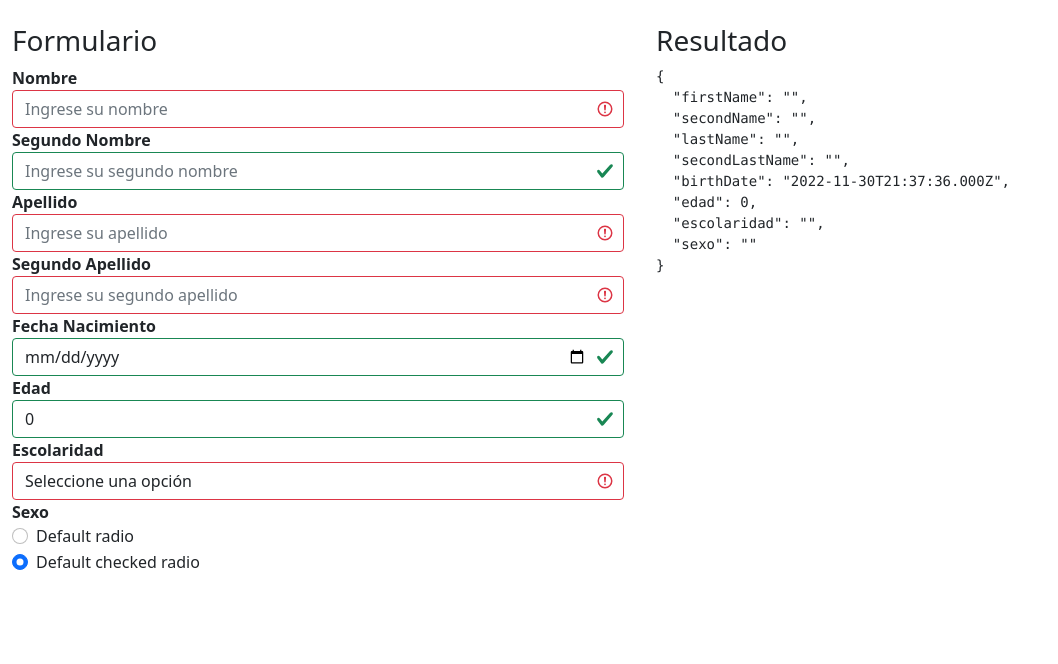
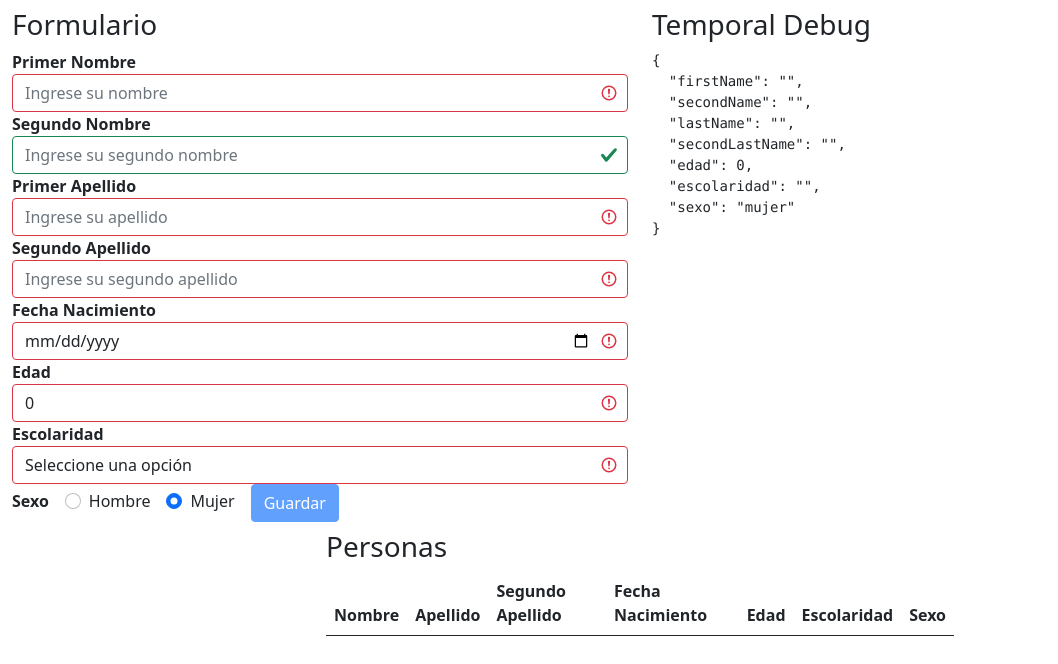
Before and after one commit to 120m4n/angular_Netec, an Angular app: page / in a window 1280 px wide. Shown: the top 664 px of the page, without its empty margins (0-1058 px from the left). Built offline with nearby package versions, Linux system fonts and the light colour scheme.

Commit message:
se agregan las validaciones a los campos requeridos

```diff
--- a/angular.json
+++ b/angular.json
@@ -94,5 +94,8 @@
         }
       }
     }
+  },
+  "cli": {
+    "analytics": false
   }
 }
--- a/src/app/components/formulario-persona/formulario-persona.component.html
+++ b/src/app/components/formulario-persona/formulario-persona.component.html
@@ -1,12 +1,12 @@
 <div class="row p-2">
-    <div class="container p-3 col-6">
+    <div class="container ps-3 col-6">
         <div class="row">
             <div class="col-12">
                 <h3>Formulario</h3>
             </div>
         </div>
-        <form (ngSubmit)="onSubmit()" #forma="ngForm">
-            <label for="firstName"> <b>Nombre</b></label>
+        <form (ngSubmit)="onSubmit()" #personaForm="ngForm">
+            <label for="firstName"> <b>Primer Nombre</b></label>
             <input type="text" id="firstName" name="firstName" #firstName="ngModel" [(ngModel)]="persona.firstName"
                 placeholder="Ingrese su nombre" minlength="5" class="form-control" required
                 [ngClass]="{'is-valid': firstName.valid, 'is-invalid':firstName.invalid}">
@@ -25,7 +25,7 @@
                 [ngClass]="{'is-valid': secondName.valid, 'is-invalid':secondName.invalid}">
 
 
-            <label for="lastName"> <b>Apellido</b></label>
+            <label for="lastName"> <b>Primer Apellido</b></label>
             <input type="text" id="lastName" name="lastName" #lastName="ngModel" [(ngModel)]="persona.lastName"
                 placeholder="Ingrese su apellido" minlength="5" class="form-control" required
                 [ngClass]="{'is-valid': lastName.valid, 'is-invalid':lastName.invalid}">
@@ -61,11 +61,18 @@
                 <div *ngIf="birthDate.errors?.['required']">
                     La fecha de nacimiento es requerida
                 </div>
+                <!-- not a valid date -->
+                <div *ngIf="birthDate.errors?.['date']">
+                    La fecha de nacimiento no es valida
+                </div>
+
+
             </div>
 
             <label for="edad"><b>Edad</b></label>
             <input type="number" id="edad" name="edad" #edad="ngModel" [(ngModel)]="persona.edad"
-                placeholder="Ingrese su edad" class="form-control" required
+                placeholder="Ingrese su edad" class="form-control"
+                min=10 max=70 required
                 [ngClass]="{'is-valid': edad.valid, 'is-invalid':edad.invalid}">
             <div class="invalid-feedback" *ngIf="edad.invalid && (edad.dirty || edad.touched)">
                 <div *ngIf="edad.errors?.['required']">
@@ -89,28 +96,34 @@
                 </div>
             </div>
 
-            <label for="sexo"><b>Sexo</b></label>
-            <div class="form-group">
-                <div class="form-check">
-                    <input class="form-check-input" type="radio" name="sexo" id="option1">
+            <label class="pe-3" for="sexo"><b>Sexo</b></label>
+            <!-- <div class="form-group"> -->
+                <div class="form-check form-check-inline">
+                    <input class="form-check-input" type="radio" name="sexo"
+                        id="option1" value="hombre"
+                        [(ngModel)]="persona.sexo">
                     <label class="form-check-label" for="option1">
-                        Default radio
+                        Hombre
                     </label>
                 </div>
-                <div class="form-check">
-                    <input class="form-check-input" type="radio" name="sexo" id="option2" checked>
+                <div class="form-check form-check-inline">
+                    <input class="form-check-input" type="radio" name="sexo"
+                    id="option2" value="mujer" checked
+                    [(ngModel)]="persona.sexo">
                     <label class="form-check-label" for="option2">
-                        Default checked radio
+                        Mujer
                     </label>
                 </div>
-            </div>
+            <!-- </div> -->
+
+            <button type="submit" class="btn btn-primary" [disabled]="personaForm.invalid">Guardar</button>
 
         </form>
     </div>
-    <div class="container p-3 col-6">
+    <div class="container pe-3 col-6">
         <div class="row">
-            <div class="col-12">
-                <h3>Resultado</h3>
+            <div class="col">
+                <h3>Temporal Debug</h3>
             </div>
         </div>
         <div class="row">
@@ -121,5 +134,32 @@
     </div>
 </div>
 <div class="row">
+    <!-- display personas array values in table format -->
+    <div class="container col-6">
+        <h3>Personas</h3>
+        <table class="table table-striped">
+            <thead>
+                <tr>
+                    <th>Nombre</th>
+                    <th>Apellido</th>
+                    <th>Segundo Apellido</th>
+                    <th>Fecha Nacimiento</th>
+                    <th>Edad</th>
+                    <th>Escolaridad</th>
+                    <th>Sexo</th>
+                </tr>
+            </thead>
+            <tbody>
+                <tr *ngFor="let persona of personas">
+                    <td>{{ persona.firstName }}</td>
+                    <td>{{ persona.lastName }}</td>
+                    <td>{{ persona.secondLastName }}</td>
+                    <td>{{ persona.birthDate }}</td>
+                    <td>{{ persona.edad }}</td>
+                    <td>{{ persona.escolaridad }}</td>
+                    <td>{{ persona.sexo }}</td>
+                </tr>
+            </tbody>
+        </table>
 
 </div>
--- a/src/app/components/formulario-persona/formulario-persona.component.ts
+++ b/src/app/components/formulario-persona/formulario-persona.component.ts
@@ -13,10 +13,9 @@ export class FormularioPersonaComponent {
     secondName: '',
     lastName: '',
     secondLastName: '',
-    birthDate: new Date(),
     edad: 0,
     escolaridad: '',
-    sexo: '',
+    sexo: 'mujer',
   };
 
   personas: Persona[] = [];
@@ -34,7 +33,6 @@ export class FormularioPersonaComponent {
       secondName: '',
       lastName: '',
       secondLastName: '',
-      birthDate: new Date(),
       edad: 0,
       escolaridad: '',
       sexo: '',
--- a/src/app/models/persona.ts
+++ b/src/app/models/persona.ts
@@ -3,7 +3,7 @@ export interface Persona {
     secondName: string;
     lastName: string;
     secondLastName: string;
-    birthDate: Date;
+    birthDate?: Date;
     edad: number;
     escolaridad: string;
     sexo: string;
```
Also changed, not shown: 1 other file (tests, documents, lock files or other folders).
